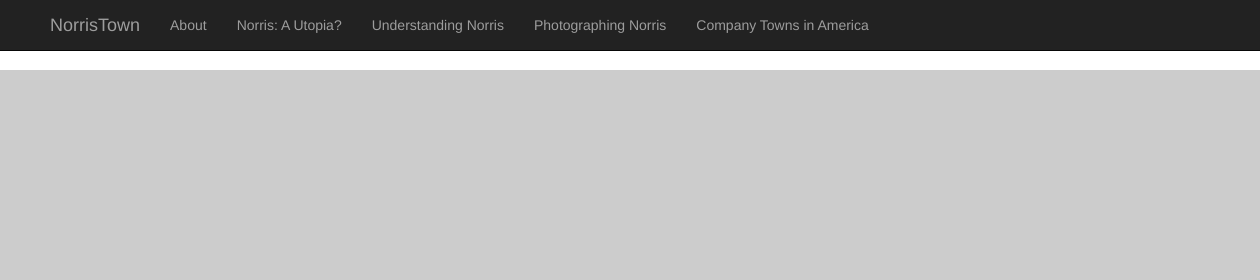
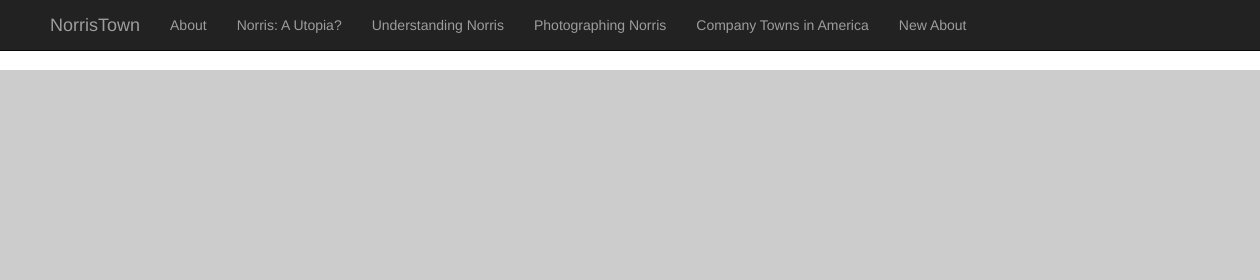
Before and after one commit to ramyasat/NorrisV1, a plain HTML site: page index.html in a window 1280 px wide. Shown: the top 280 px of the page, 20-1280 px from the left. Drawn offline with Linux system fonts and the light colour scheme; placeholder pictures from the web are drawn by us.

Commit message:
new about

```diff
--- a/index.html
+++ b/index.html
@@ -60,6 +60,9 @@
                     <li>
                         <a href="companytowns.html">Company Towns in America</a>
                     </li>
+                    <li>
+                        <a href="Aboutv2.html">New About</a>
+                    </li>
                 </ul>
             </div>
             <!-- /.navbar-collapse -->
```
